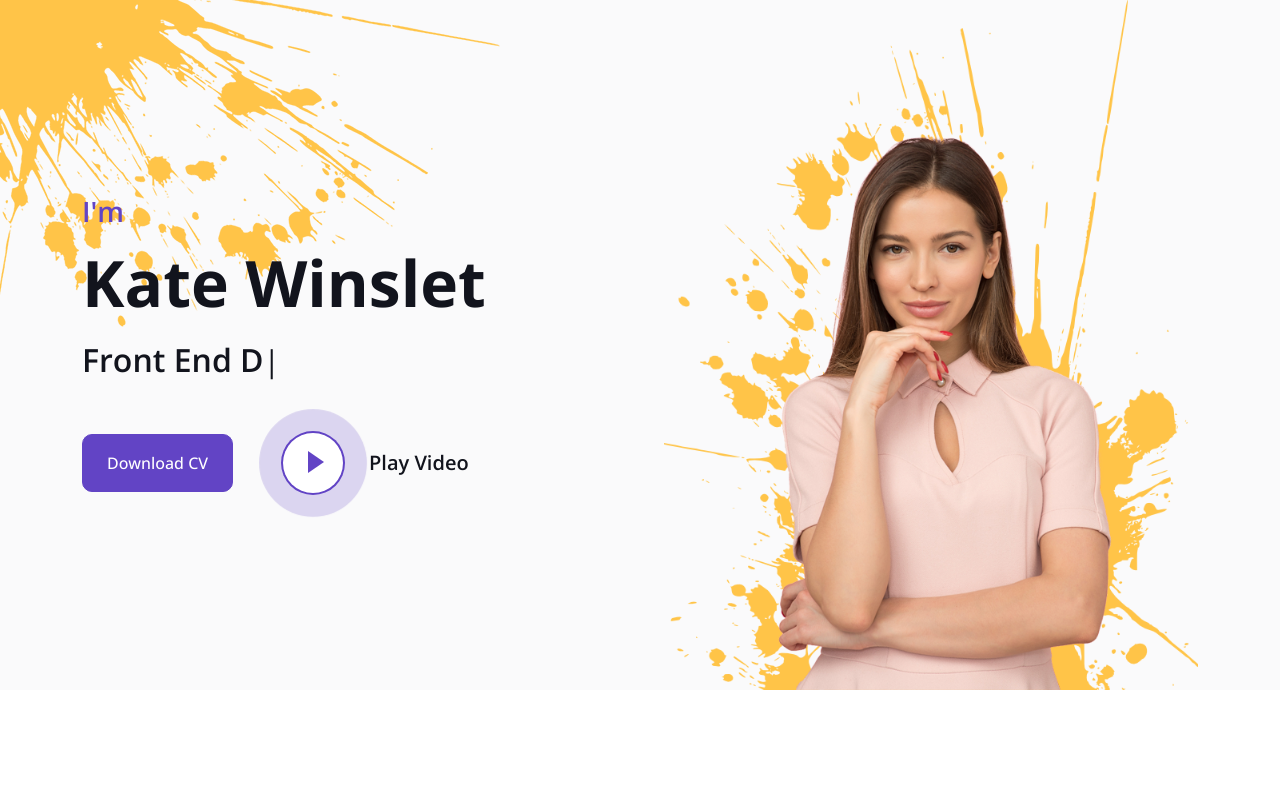
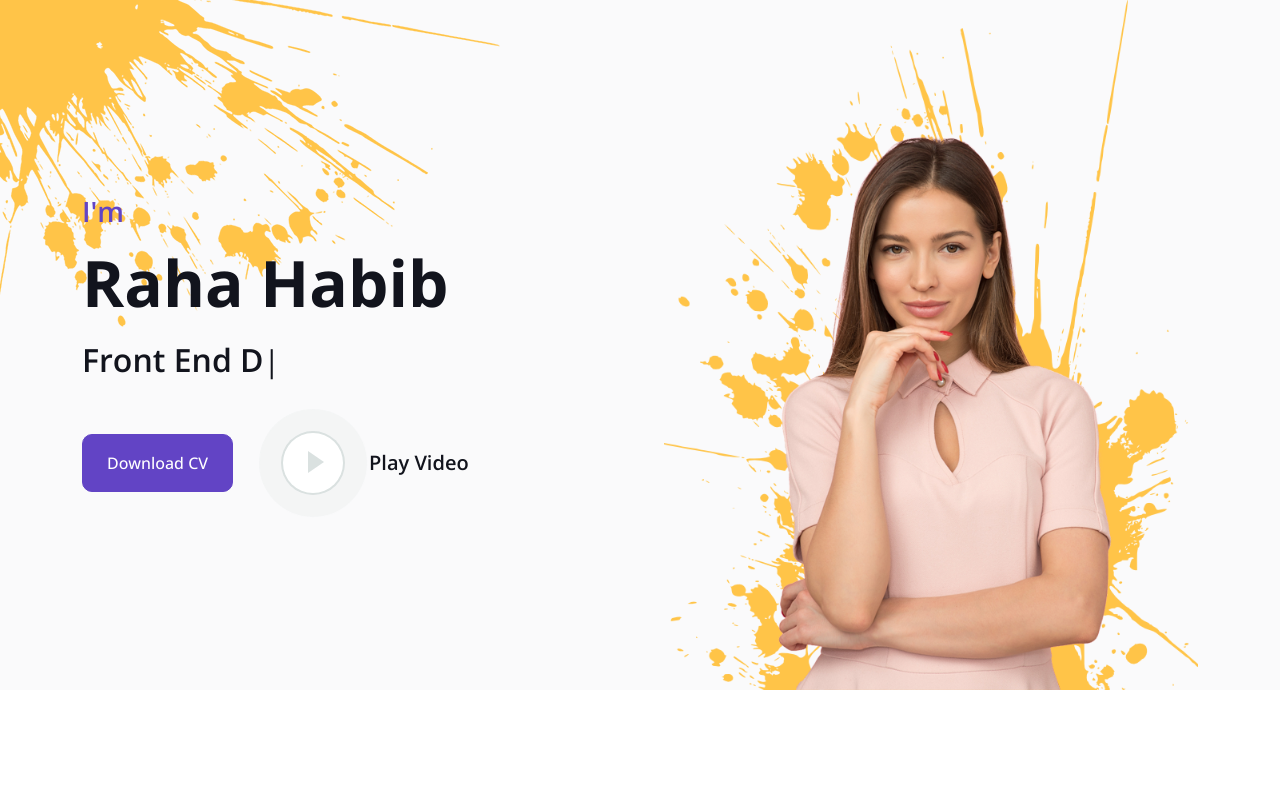
Before and after one commit to RahaFuadHabib/Raha, a plain HTML site: page index.html in a window 1280 px wide. Shown: the top 800 px of the page. Drawn offline with nearby package versions, Linux system fonts and the light colour scheme.

Commit message:
Change title and name

```diff
--- a/css/style.css
+++ b/css/style.css
@@ -1,7 +1,7 @@
 /********** Template CSS **********/
 :root {
-    --primary: #6244C5;
-    --secondary: #FFC448;
+    --primary: #dae1e0;
+    --secondary: #48ff54;
     --light: #FAFAFB;
     --dark: #12141D;
 }
--- a/index.html
+++ b/index.html
@@ -3,7 +3,7 @@
 
 <head>
     <meta charset="utf-8">
-    <title>ProMan - Personal Portfolio HTML Template</title>
+    <title>RAHA - Personal Portfolio Website</title>
     <meta content="width=device-width, initial-scale=1.0" name="viewport">
     <meta content="" name="keywords">
     <meta content="" name="description">
@@ -77,7 +77,7 @@
             <div class="row g-5 align-items-center">
                 <div class="col-lg-6 py-6 pb-0 pt-lg-0">
                     <h3 class="text-primary mb-3">I'm</h3>
-                    <h1 class="display-3 mb-3">Kate Winslet</h1>
+                    <h1 class="display-3 mb-3">Raha Habib</h1>
                     <h2 class="typed-text-output d-inline"></h2>
                     <div class="typed-text d-none">Web Designer, Web Developer, Front End Developer, Apps Designer, Apps Developer</div>
                     <div class="d-flex align-items-center pt-5">
```
